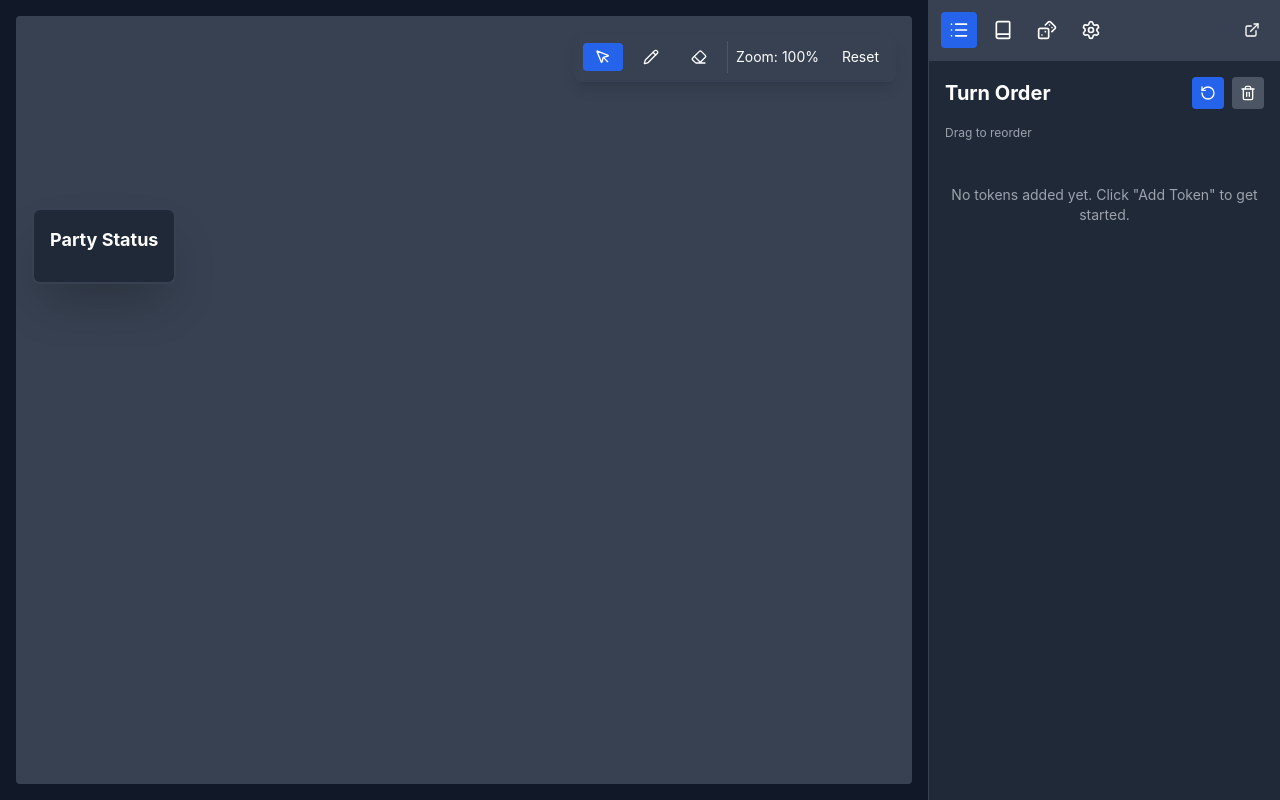
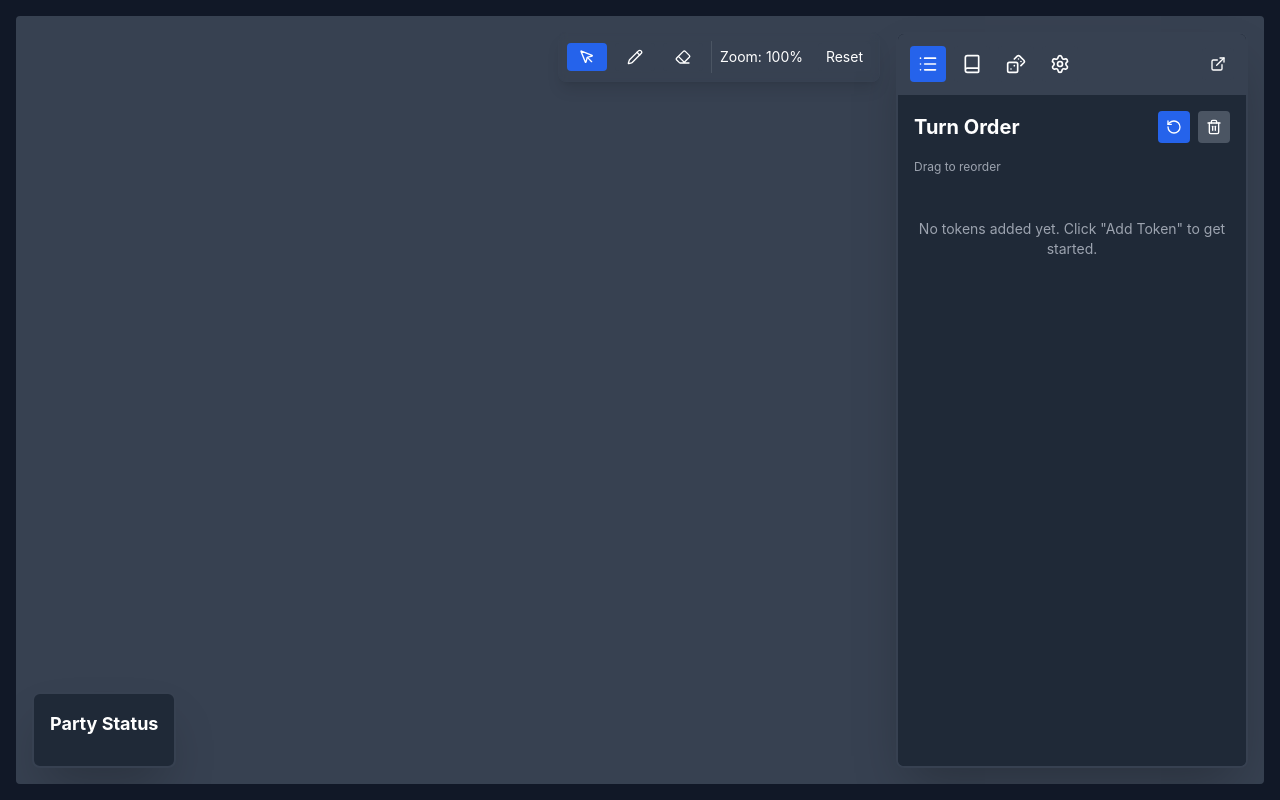
Before and after one commit to jonnyH2O/nimble-vtt, a React (Vite) app: page / in a window 1280 px wide. Built offline with nearby package versions, Linux system fonts and the light colour scheme.

Commit message:
Overlay dm tools
- dm tools now overlay on top of the canvas
- dock party status to bottom (see how that feels)
- fix issue with buttons getting a border sometimes

```diff
--- a/src/NimbleCombatTracker.jsx
+++ b/src/NimbleCombatTracker.jsx
@@ -923,7 +923,10 @@ export default function NimbleCombatTracker() {
             onWheel={handleWheel}
           >
             {/* Floating Toolbar */}
-            <div className="absolute top-4 right-4 z-50 bg-surface/90 backdrop-blur-sm p-2 rounded-lg border border-border shadow-lg">
+            <div
+              className="absolute top-4 z-50 bg-surface/90 backdrop-blur-sm p-2 rounded-lg border border-border shadow-lg transition-all duration-300"
+              style={{ right: isPopoutMode ? '1rem' : `${SIDEBAR_WIDTH + 32}px` }}
+            >
               <Toolbar
                 drawMode={drawMode}
                 setDrawMode={setDrawMode}
@@ -1339,25 +1342,17 @@ export default function NimbleCombatTracker() {
                 tokens={tokens.filter(t => t.type === 'hero' || t.type === 'companion')}
               />
             )}
-          </div>
-        </div>
 
-        {/* Dice Roller - Floating Animations Only (if enabled) */}
-        {showDiceInViewport && (
-          <DiceRoller
-            showDiceMenu={false}
-            setShowDiceMenu={() => { }}
-            diceCount={diceCount}
-            setDiceCount={setDiceCount}
-            rollDice={rollDice}
-            rollingDice={rollingDice}
-            diceRolls={diceRolls}
-            hideButton={true}
-          />
-        )}
-
+            {/* Turn Order Overlay */}
             {!isPopoutMode && (
+              <div
+                className="absolute right-4 top-4 bottom-4 z-40 bg-surface border-2 border-border rounded-lg shadow-2xl overflow-hidden flex flex-col pointer-events-auto"
+                style={{ width: `${SIDEBAR_WIDTH}px` }}
+                onMouseDown={(e) => e.stopPropagation()}
+                onWheel={(e) => e.stopPropagation()}
+              >
                 <TurnOrderPanel
+                  isOverlay={true}
                   sidebarView={sidebarView}
                   setSidebarView={setSidebarView}
                   deleteMode={deleteMode}
@@ -1427,7 +1422,26 @@ export default function NimbleCombatTracker() {
                   setCurrentTheme={setCurrentTheme}
                   reactionStates={reactionStates}
                 />
+              </div>
             )}
+          </div>
+        </div>
+
+        {/* Dice Roller - Floating Animations Only (if enabled) */}
+        {showDiceInViewport && (
+          <DiceRoller
+            showDiceMenu={false}
+            setShowDiceMenu={() => { }}
+            diceCount={diceCount}
+            setDiceCount={setDiceCount}
+            rollDice={rollDice}
+            rollingDice={rollingDice}
+            diceRolls={diceRolls}
+            hideButton={true}
+          />
+        )}
+
+
       </div>
     </div >
   );
--- a/src/components/PartyOverview.jsx
+++ b/src/components/PartyOverview.jsx
@@ -15,7 +15,7 @@ import { getHealthColor, getHealthPercent } from '../utils/tokenUtils';
 export function PartyOverview({ tokens }) {
   return (
     <div
-      className="absolute left-4 top-1/4 bg-surface border-2 border-border rounded-lg p-4 shadow-2xl"
+      className="absolute left-4 bottom-4 bg-surface border-2 border-border rounded-lg p-4 shadow-2xl"
       style={{ zIndex: 50, maxHeight: 'calc(100vh - 120px)', overflowY: 'auto' }}
     >
       <h2 className="text-lg font-bold mb-3 text-center">Party Status</h2>
--- a/src/components/TurnOrderPanel.jsx
+++ b/src/components/TurnOrderPanel.jsx
@@ -131,6 +131,7 @@ export default function TurnOrderPanel({
   currentTheme,
   setCurrentTheme,
   reactionStates,
+  isOverlay = false, // NEW: Whether panel is displayed as an overlay
 }) { // Add reactionStates to props
 
   const { updateWounds, toggleTempHP } = tokenManager || {};
@@ -258,7 +259,7 @@ export default function TurnOrderPanel({
   const activeTurnOrderManager = turnOrderManager || popoutTurnOrderManager;
 
   return (
-    <div className={`bg-surface border-l border-border flex flex-col ${isPopoutWindow ? 'w-full h-full' : ''}`} style={isPopoutWindow ? {} : { width: `${SIDEBAR_WIDTH}px` }}>
+    <div className={`bg-surface flex flex-col ${isPopoutWindow || isOverlay ? 'w-full h-full' : 'border-l border-border'}`} style={isPopoutWindow || isOverlay ? {} : { width: `${SIDEBAR_WIDTH}px` }}>
       {/* Tab Navigation */}
       <div className="bg-surface-highlight border-b border-border p-3 flex items-center justify-between">
         <div className="flex gap-2">
--- a/src/index.css
+++ b/src/index.css
@@ -217,6 +217,10 @@
   box-sizing: border-box;
 }
 
+button:focus {
+  outline: none;
+}
+
 body {
   font-family: -apple-system, BlinkMacSystemFont, 'Segoe UI', 'Roboto', 'Oxygen',
     'Ubuntu', 'Cantarell', 'Fira Sans', 'Droid Sans', 'Helvetica Neue',
```
Lines whose indentation alone changed are shown as unchanged.
